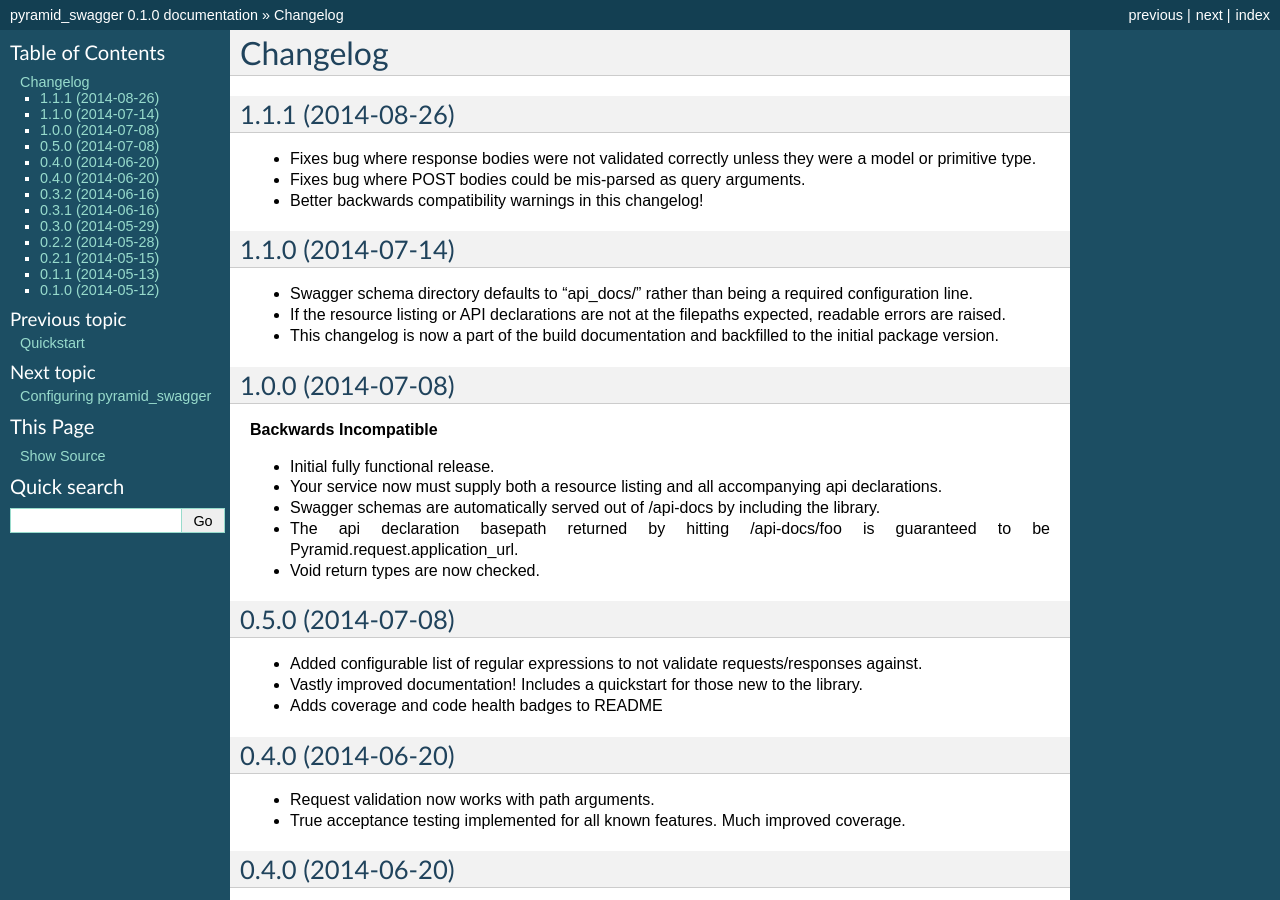
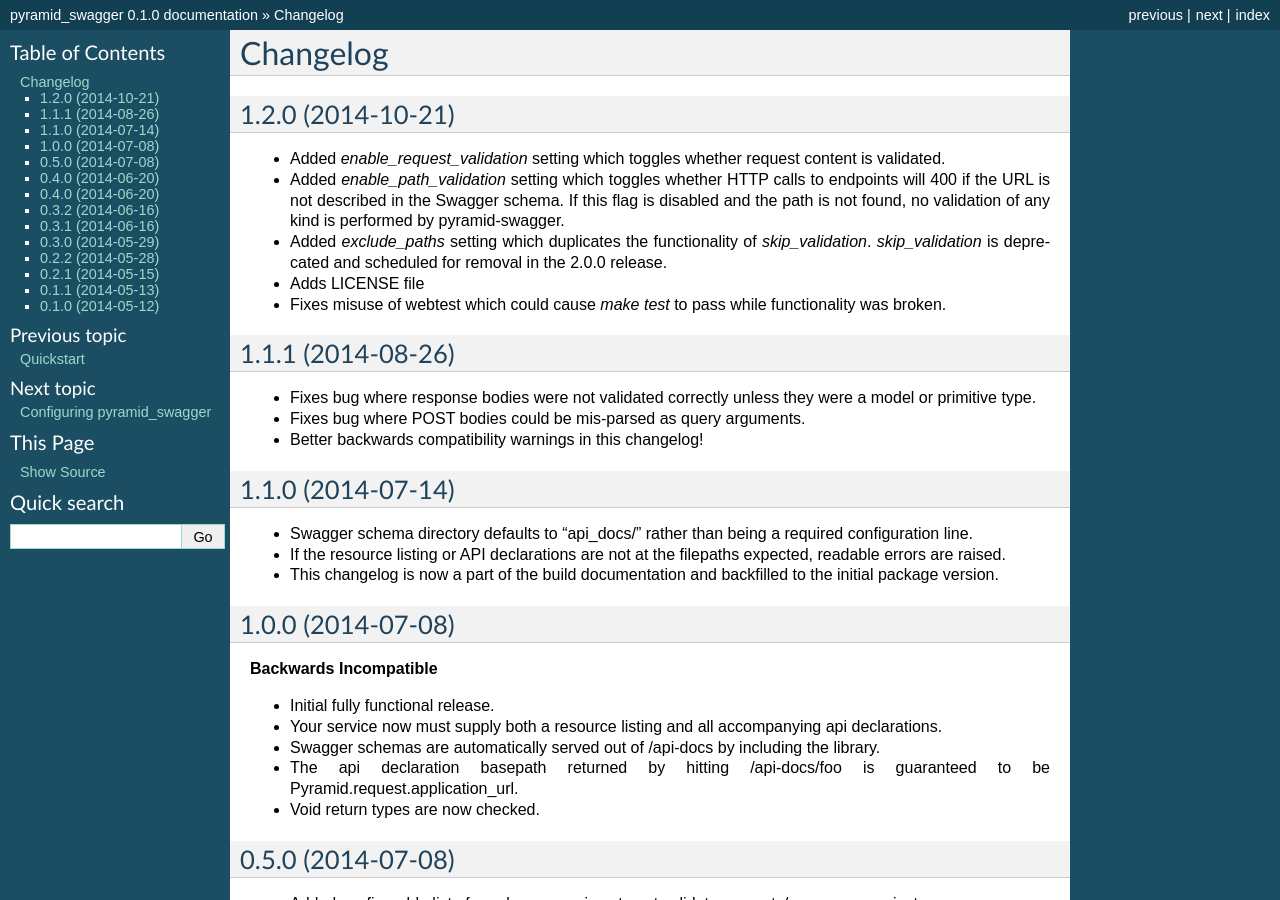
Before and after one commit to Yelp/pyramid_swagger, a Sphinx documentation site: the page built from docs/changelog.rst, in a window 1280 px wide and 900 px high. Built offline with Sphinx 7.4.7, drawn with Linux system fonts in a browser that asks for light colours.

Commit message:
Version bump to 1.2.0 and changelog update

```diff
--- a/docs/changelog.rst
+++ b/docs/changelog.rst
@@ -1,5 +1,21 @@
 Changelog
 =========
+
+1.2.0 (2014-10-21)
+++++++++++++++++++
+
+* Added `enable_request_validation` setting which toggles whether request
+  content is validated.
+* Added `enable_path_validation` setting which toggles whether HTTP calls to
+  endpoints will 400 if the URL is not described in the Swagger schema. If this
+  flag is disabled and the path is not found, no validation of any kind is
+  performed by pyramid-swagger.
+* Added `exclude_paths` setting which duplicates the functionality of
+  `skip_validation`. `skip_validation` is deprecated and scheduled for removal
+  in the 2.0.0 release.
+* Adds LICENSE file
+* Fixes misuse of webtest which could cause `make test` to pass while
+  functionality was broken.
 
 1.1.1 (2014-08-26)
 ++++++++++++++++++
--- a/pyramid_swagger/__about__.py
+++ b/pyramid_swagger/__about__.py
@@ -13,7 +13,7 @@
 __summary__ = "Swagger tools for use in pyramid webapps"
 __uri__ = "https://github.com/striglia/pyramid_swagger"
 
-__version__ = "1.1.1"
+__version__ = "1.2.0"
 
 __author__ = "Scott Triglia"
 __email__ = "striglia@yelp.com"
```
